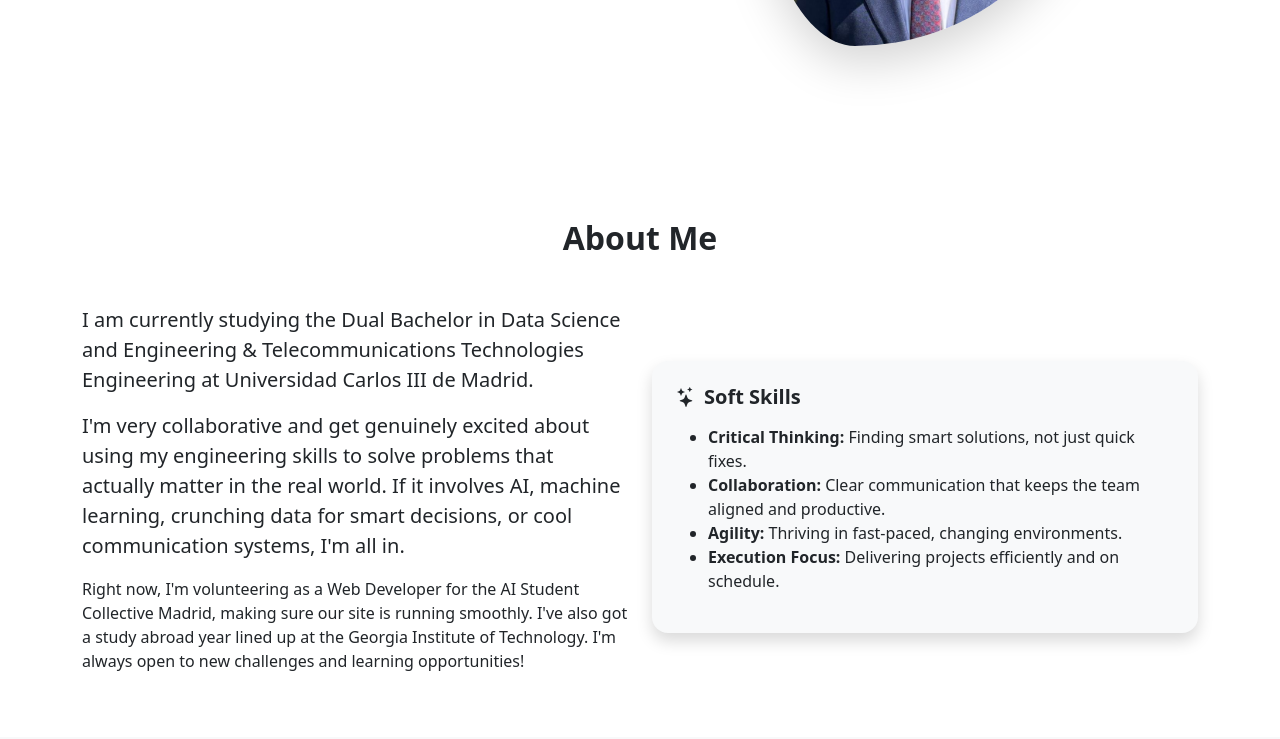
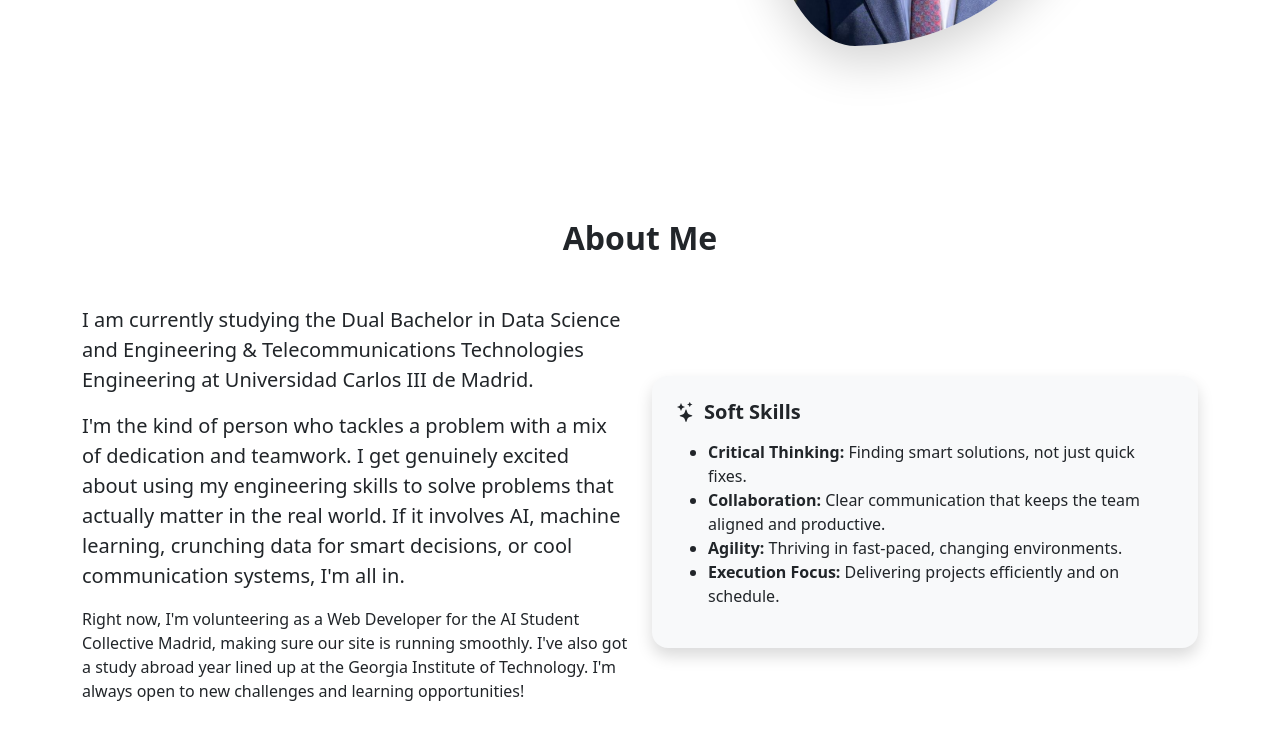
Before and after one commit to juanjo-rosh/my_website, a plain HTML site: page index.html in a window 1280 px wide. Shown: the part 485-1224 px from the top of the page. Drawn offline with nearby package versions, Linux system fonts and the light colour scheme.

Commit message:
little bio change

```diff
--- a/index.html
+++ b/index.html
@@ -111,8 +111,9 @@
                         I am currently studying the <b>Dual Bachelor in Data Science and Engineering & Telecommunications Technologies Engineering </b> at Universidad Carlos III de Madrid.
                     </p>
                     <p class="lead">
-                        I'm very collaborative and get genuinely excited about using my engineering skills
-                        to solve problems that actually matter in the real world. If it involves AI, machine learning,
+                        I'm the kind of person who tackles a problem with a mix of dedication and teamwork.
+                        I get genuinely excited about using my engineering skills to solve problems that
+                        actually matter in the real world. If it involves AI, machine learning,
                         crunching data for smart decisions, or cool communication systems, I'm all in.
                     </p>
                     <p>
```
